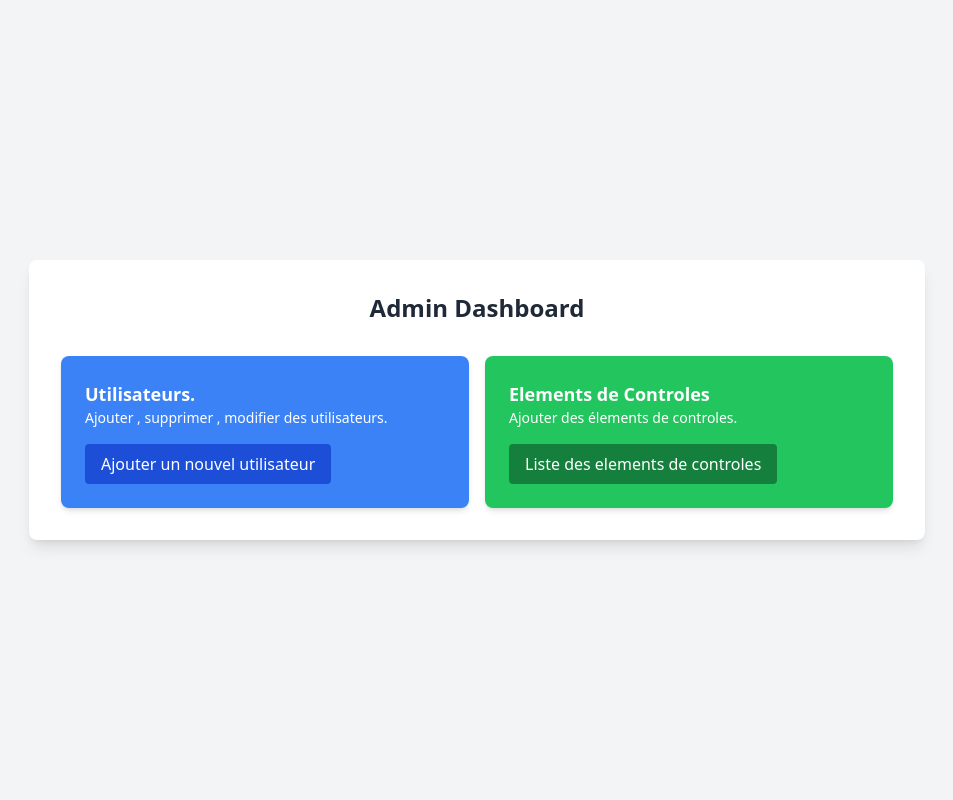
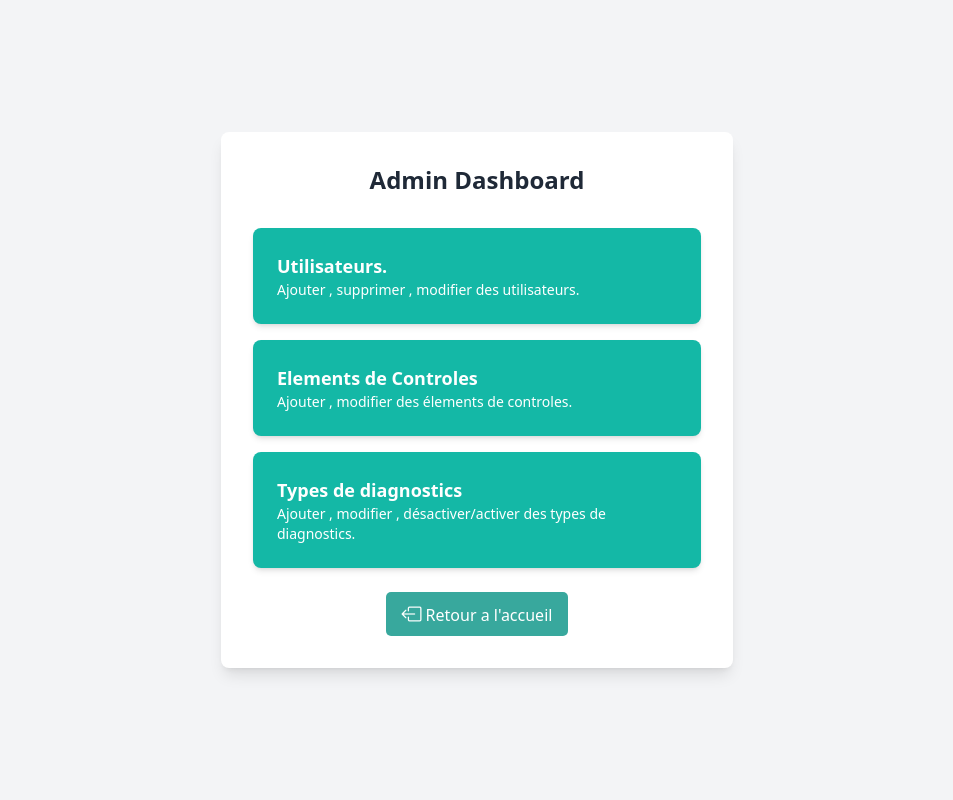
Before and after one commit to EbrahimiNajib32/Diag-Velo, a Symfony app: template templates/dashboard/index.html.twig in a window 1280 px wide. Shown: the whole page, without its empty margins (163-1116 px from the left). Run offline with Twig, Linux system fonts and the light colour scheme; the template is opened without the code that fills it, so the values that code supplies are empty; style sheets or scripts are compiled from the project's sources; some libraries are stand-ins or nearby versions.

Commit message:
style : ajout de style sur le dashboard , ajout de boutton et d'icones de navigation

```diff
--- a/templates/dashboard/index.html.twig
+++ b/templates/dashboard/index.html.twig
@@ -4,24 +4,24 @@
 
 {% block body %}
     <div class="min-h-screen bg-gray-100 flex items-center justify-center">
-        <div class="container max-w-4xl mx-auto p-8 bg-white shadow-lg rounded-lg">
+        <div class="container max-w-lg mx-auto p-8 bg-white shadow-lg rounded-lg">
             <h1 class="text-2xl font-bold text-center text-gray-800 mb-8">Admin Dashboard</h1>
-            <div class="grid grid-cols-2 gap-4">
-                <div class="p-6 bg-blue-500 text-white rounded-lg shadow-md">
+            <div class="grid grid-cols-1 gap-4">
+                <a href="{{ path('utilisateur_liste') }}" class="p-6 bg-teal-500 hover:bg-teal-400 text-white rounded-lg shadow-md">
                     <h2 class="text-lg font-semibold">Utilisateurs.</h2>
                     <p class="text-sm">Ajouter , supprimer , modifier des utilisateurs.</p>
-                    <a href="{{ path('utilisateur_new') }}" class="mt-4 inline-block bg-blue-700 hover:bg-blue-800 text-white py-2 px-4 rounded">
-                        Ajouter un nouvel utilisateur
-                    </a>
-                </div>
-                <!-- More panels can be added here for other functionalities -->
-                <div class="p-6 bg-green-500 text-white rounded-lg shadow-md">
+                </a>
+                <a href="{{ path('app_dashboard_element_control') }}" class="p-6 bg-teal-500 hover:bg-teal-400 text-white rounded-lg shadow-md">
                     <h2 class="text-lg font-semibold">Elements de Controles</h2>
-                    <p class="text-sm">Ajouter des élements de controles.</p>
-                    <a href="/dashboard/element/control" class="mt-4 inline-block bg-green-700 hover:bg-green-800 text-white py-2 px-4 rounded">
-                        Liste des elements de controles
-                    </a>
-                </div>
+                    <p class="text-sm">Ajouter , modifier des élements de controles.</p>
+                </a>
+                <a href="" class="p-6 bg-teal-500 hover:bg-teal-400 text-white rounded-lg shadow-md">
+                    <h2 class="text-lg font-semibold">Types de diagnostics</h2>
+                    <p class="text-sm">Ajouter , modifier , désactiver/activer des types de diagnostics.</p>
+                </a>
+            </div>
+            <div class="mt-6 flex justify-center">
+                <a href="{{ path('app_accueil') }}" class="button-style hover:bg-green-400"><i class="bi bi-box-arrow-left text-xl mr-1"></i>Retour a l'accueil</a>
             </div>
         </div>
     </div>
--- a/templates/security/login.html.twig
+++ b/templates/security/login.html.twig
@@ -4,7 +4,7 @@
 
 {% block body %}
     <div class="fixed top-0 left-0">
-        <img src="{{ asset('images/EBNtrans.png') }}" alt="EBN Logo">
+        <img src="{{ asset('images/EBNtrans.png') }}" alt="EBN Logo" class="size-40">
     </div>
     <div class="fixed top-0 right-0">
         <img src="{{ asset('images/LCDRRblanc.png') }}" alt="LCDRLR Logo">
@@ -50,5 +50,8 @@
             </div>
         </div>
     </div>
+    <div class="mt-6 flex justify-center">
+        <a href="{{ path('app_accueil') }}" class="button-style hover:bg-green-400"><i class="bi bi-box-arrow-left text-xl"></i>Retour à l'accueil</a>
+    </div>
 
 {% endblock %}
--- a/templates/utilisateur/liste.html.twig
+++ b/templates/utilisateur/liste.html.twig
@@ -30,7 +30,7 @@
             </table>
         </div>
         <div class="mt-6 flex justify-center">
-            <a href="{{ path('app_dashboard') }}" class="button-style hover:bg-green-400"  >Retour à l'accueil</a>
+            <a href="{{ path('app_dashboard') }}" class="button-style hover:bg-green-400"><i class="bi bi-box-arrow-left text-xl"></i> Retour au dashboard</a>
         </div>
     </div>
 {% endblock %}
--- a/templates/velo/velo_liste.html.twig
+++ b/templates/velo/velo_liste.html.twig
@@ -2,7 +2,7 @@
 
 {% block body %}
     <div class="fixed top-0 left-0">
-        <img src="{{ asset('images/EBNtrans.png') }}" alt="EBN Logo" class="">
+        <img src="{{ asset('images/EBNtrans.png') }}" alt="EBN Logo" class="size-40">
     </div>
     <div class="fixed top-0 right-0">
         <img src="{{ asset('images/LCDRRblanc.png') }}" alt="LCDRLR Logo" class="">
```
Also changed, not shown: templates/accueil/index.html.twig (+24 -1 lines), templates/element_control/index.html.twig (+6 -3 lines), public/images/EBNtrans.png.
